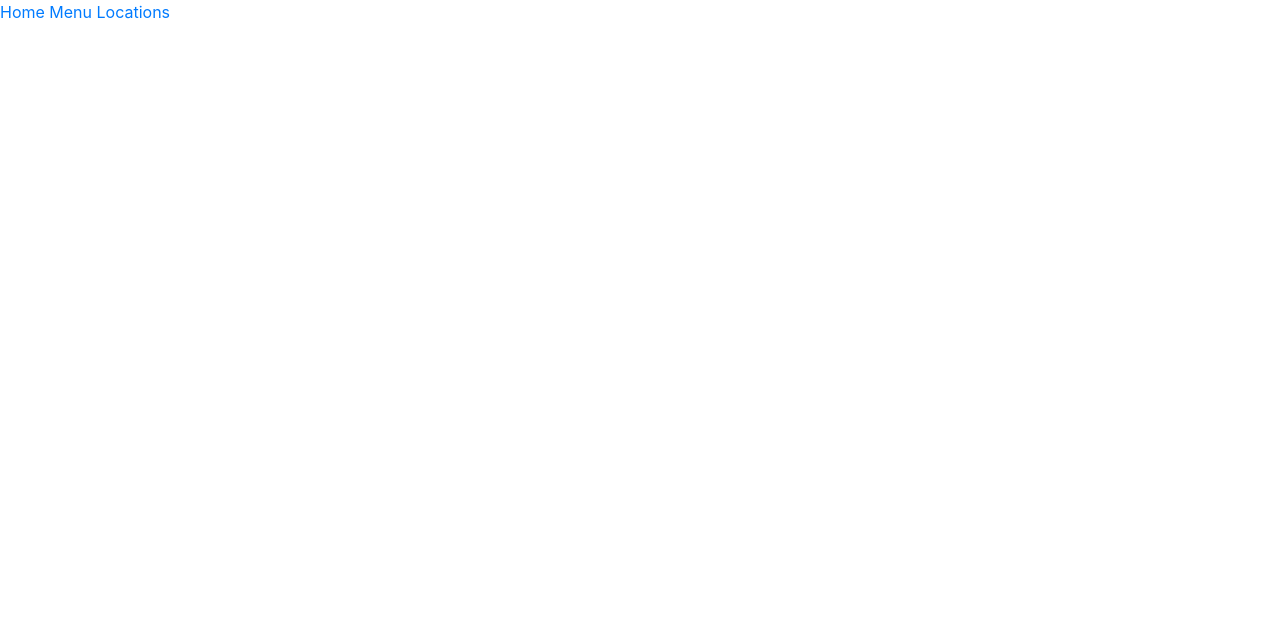
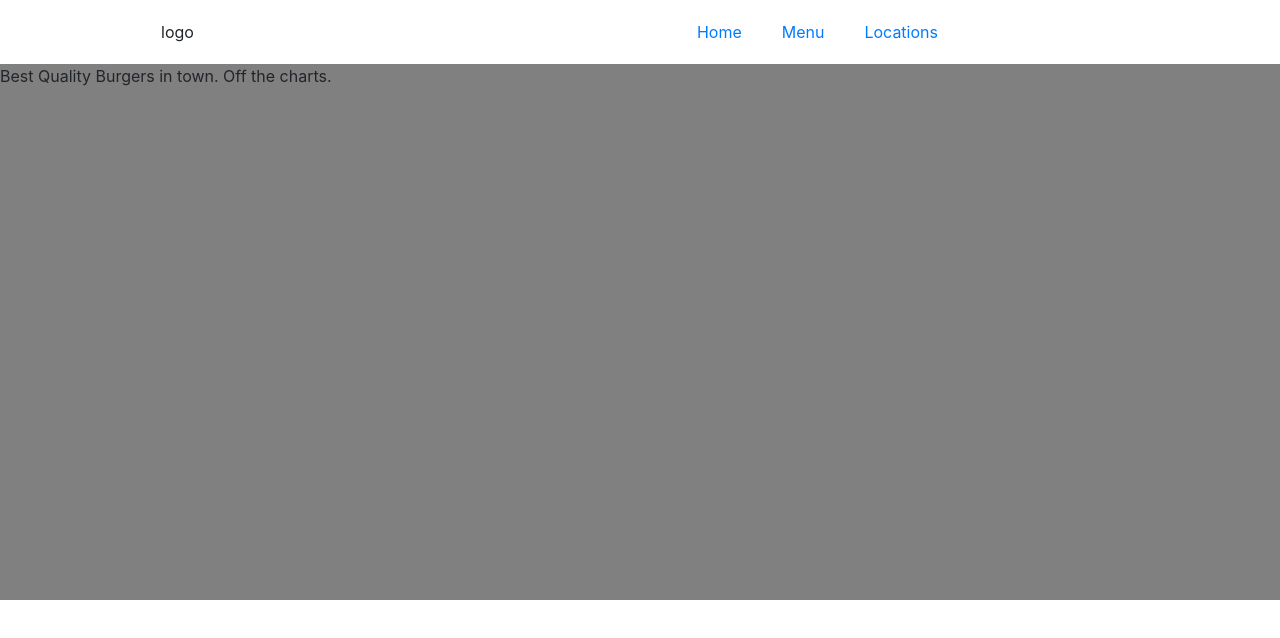
Before and after one commit to bentleygmurphy/rockey-burgers, a plain HTML site: page index.html in a window 1280 px wide. Drawn offline with nearby package versions, Linux system fonts and the light colour scheme.

Commit message:
navBar initial css layout

```diff
--- a/css/style.css
+++ b/css/style.css
@@ -0,0 +1,42 @@
+.mainContainer {
+    display: flex;
+    flex-direction: column;
+}
+
+.topContainer {
+    background-color: grey;
+    height: 600px;
+    display: flex;
+    flex-direction: column;
+}
+
+.navBar {
+    display: flex;
+    width: 100%;
+    align-items: center;
+    justify-content: center;
+    background-color: white;
+}
+
+.navLogo {
+    display: flex;
+    flex-grow: 1;
+    justify-content: center;
+    align-items: center;
+}
+
+.navLink {
+    display: flex;
+    flex-grow: 2;
+    justify-content: center;
+    align-items: center;
+}
+
+.navLink > a {
+    margin: 10px;
+    padding: 10px;
+}
+
+.topText {
+
+}
--- a/index.html
+++ b/index.html
@@ -15,16 +15,17 @@
         <div class="topContainer">
             <div class="navBar">
                 <div class="navLogo">
-
+                    logo
                 </div>
                 <div class="navLink">
-                        <a href="#" class="button">Home</a>
-                        <a href="#" class="button">Menu</a>
-                        <a href="#" class="button">Locations</a>
+                    <a href="#">Home</a>
+                    <a href="#">Menu</a>
+                    <a href="#">Locations</a>
                 </div>
             </div>
             <div class="topText">
-
+                Best Quality Burgers in town.
+                Off the charts.
             </div>
         </div>
         <div class="bottomContainer">
```
